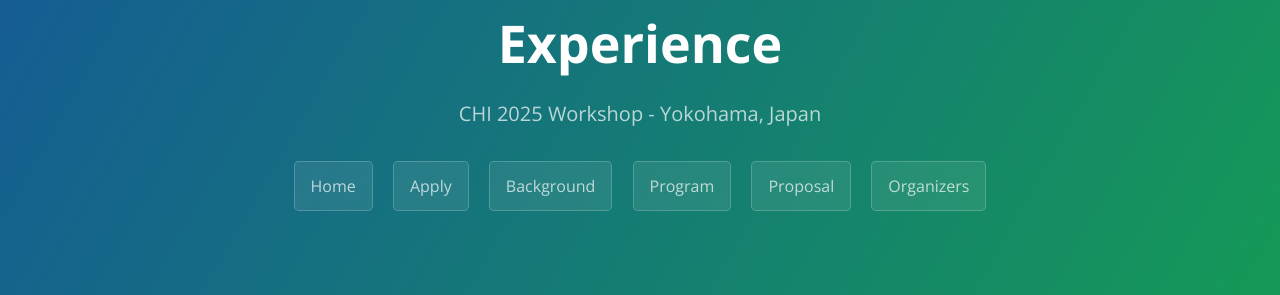
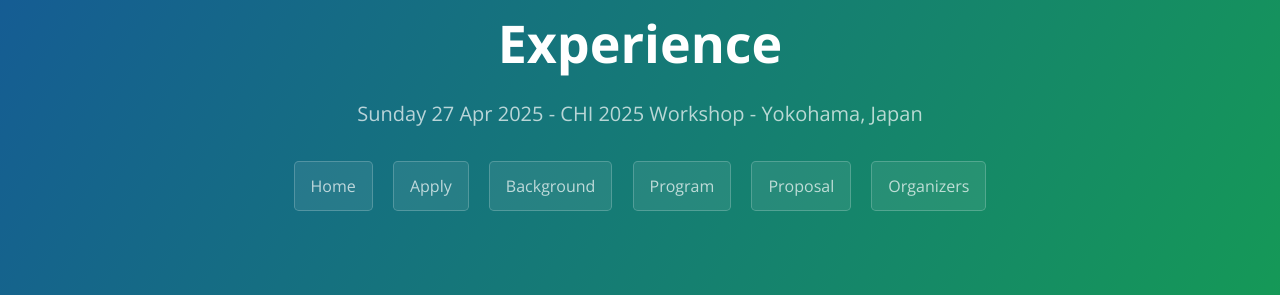
Before and after one commit to sensorimotordevices/sensorimotordevices.github.io, a Jekyll site: the page built from index.md, in a window 1280 px wide. Shown: the part 232-527 px from the top of the page. Built offline with Jekyll 4.4.1, drawn with Linux system fonts in a browser that asks for light colours.

Commit message:
add new date

```diff
--- a/_config.yml
+++ b/_config.yml
@@ -1,5 +1,5 @@
 title: "Sensorimotor Devices: Coupling Sensing and Actuation to Augment Bodily Experience"
-description: CHI 2025 Workshop - Yokohama, Japan
+description: Sunday 27 Apr 2025 - CHI 2025 Workshop - Yokohama, Japan
 show_downloads: true
 google_analytics:
 theme: jekyll-theme-cayman
```
